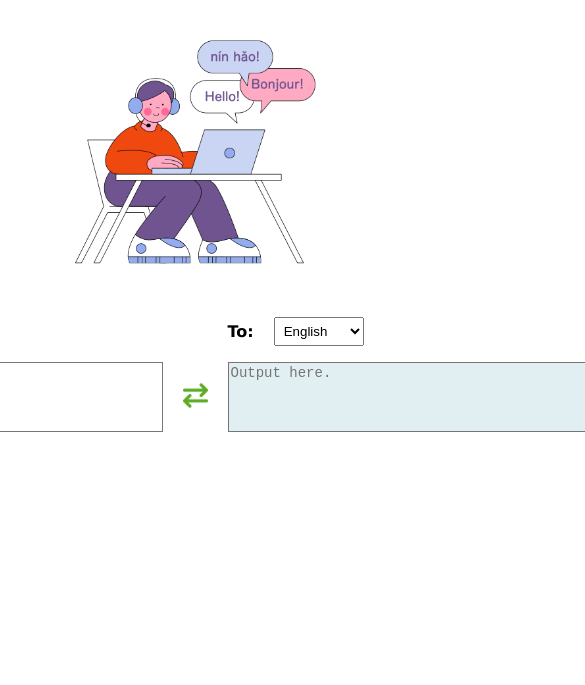
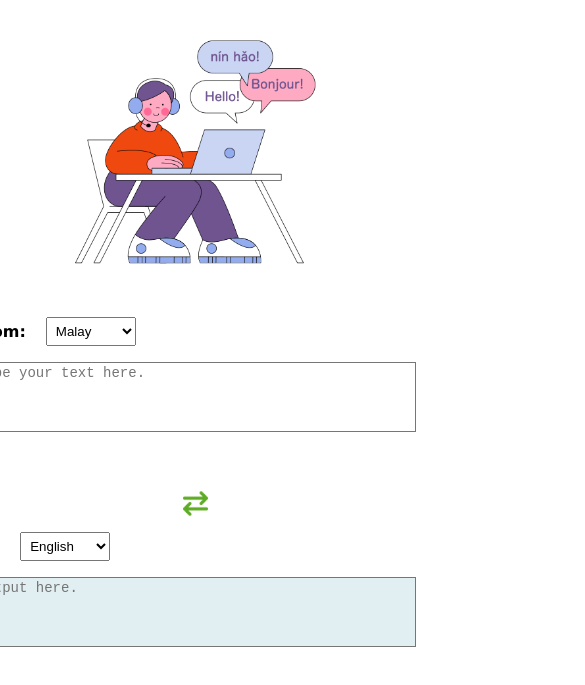
Before and after one commit to KTLeow93584/SSB-M1-8-Translator-App, a plain HTML site: page index.html in a window 390 px wide. Shown: the part 87-772 px from the top of the page, 585 px wide, since content can reach past the window. Drawn offline with Linux system fonts and the light colour scheme.

Commit message:
Added responsive CSS design for portrait screen resolutions.

```diff
--- a/index.html
+++ b/index.html
@@ -18,7 +18,7 @@
 
   <img src="translator-man.png" alt="" height="300px">
   <div class="textfield-group">
-    <div>
+    <div class="input-group">
       <div class="options-group">
         <p class="header-text">From:</p>
 
@@ -34,7 +34,7 @@
 
     <img src="swap.png" id="swap-button" onclick="swapInputOutput()"/>
 
-    <div>
+    <div class="input-group">
       <div class="options-group">
         <p class="header-text">To:</p>
 
--- a/style.css
+++ b/style.css
@@ -1,3 +1,5 @@
+/* ------------------------------------ */
+/* Main */
 html {
   height: 100%;
   width: 100%;
@@ -8,11 +10,16 @@ body {
   flex-direction: column;
   align-items: center;
 }
-
+/* ------------------------------------ */
+/* Group Containers */
 .textfield-group {
   display: flex;
   flex-direction: row;
   align-items: center;
+}
+
+.input-group {
+  flex-basis: 40%;
 }
 
 .options-group {
@@ -26,7 +33,8 @@ body {
   padding: 5px 5px;
   margin: 0px 20px;
 }
-
+/* ------------------------------------ */
+/* Buttons */
 #swap-button {
   width: 25px;
   height: 25px;
@@ -38,7 +46,8 @@ body {
 #swap-button:hover {
   cursor: pointer;
 }
-
+/* ------------------------------------ */
+/* Texts */
 .header-text {
   font-family: "Lucida Sans", "Lucida Sans Regular", "Lucida Grande", "Lucida Sans Unicode", sans-serif;
   font-size: 16px;
@@ -70,3 +79,16 @@ body {
   font-weight: bold;
   font-style: italic;
 }
+/* ------------------------------------ */
+/* CSS for small screens */
+@media only screen and (max-width: 1200px) {
+  .textfield-group {
+    display: flex;
+    flex-direction: column;
+    align-items: center;
+  }
+
+  .input-group {
+    flex-basis: 90%;
+  }
+}
```
